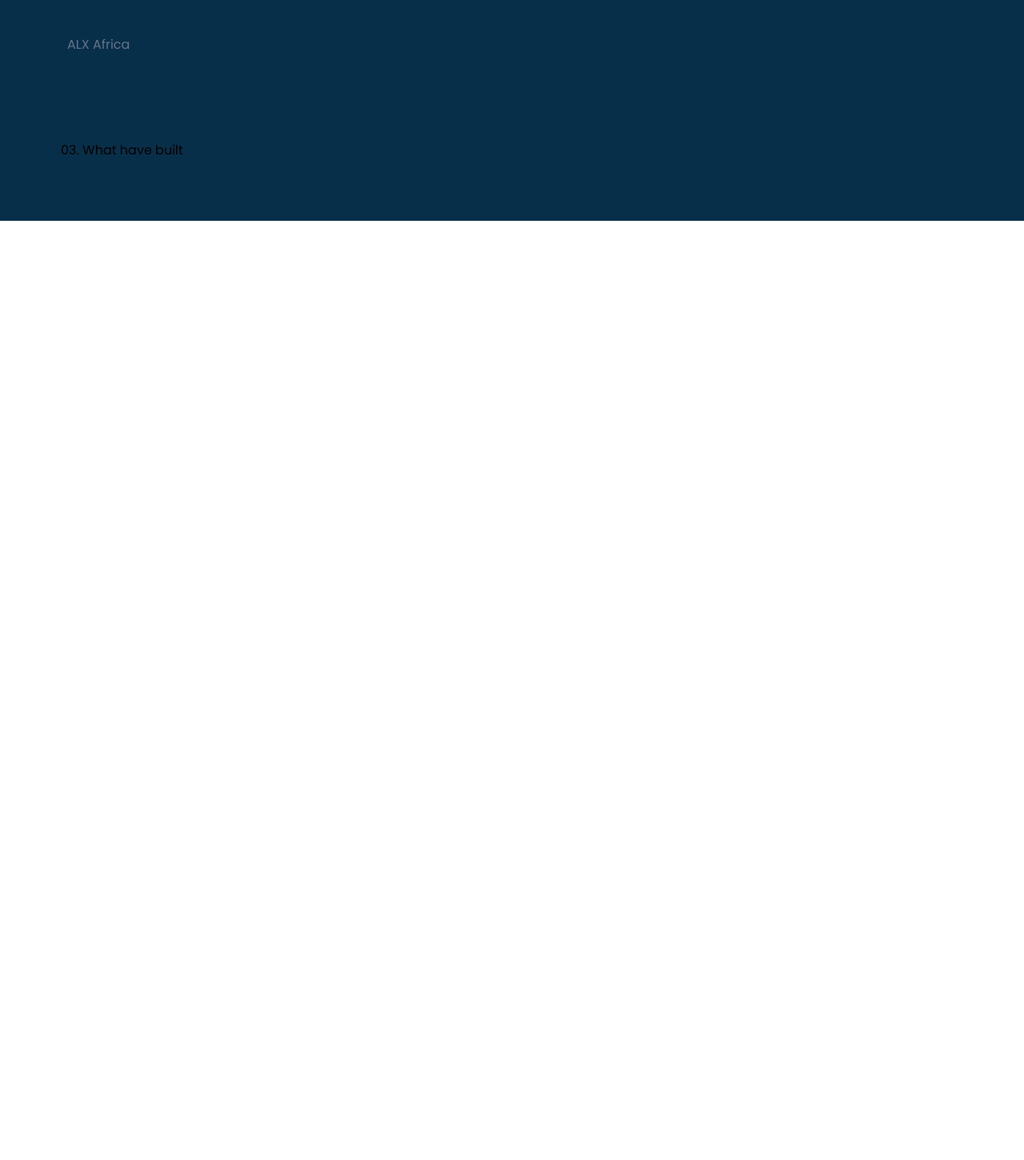
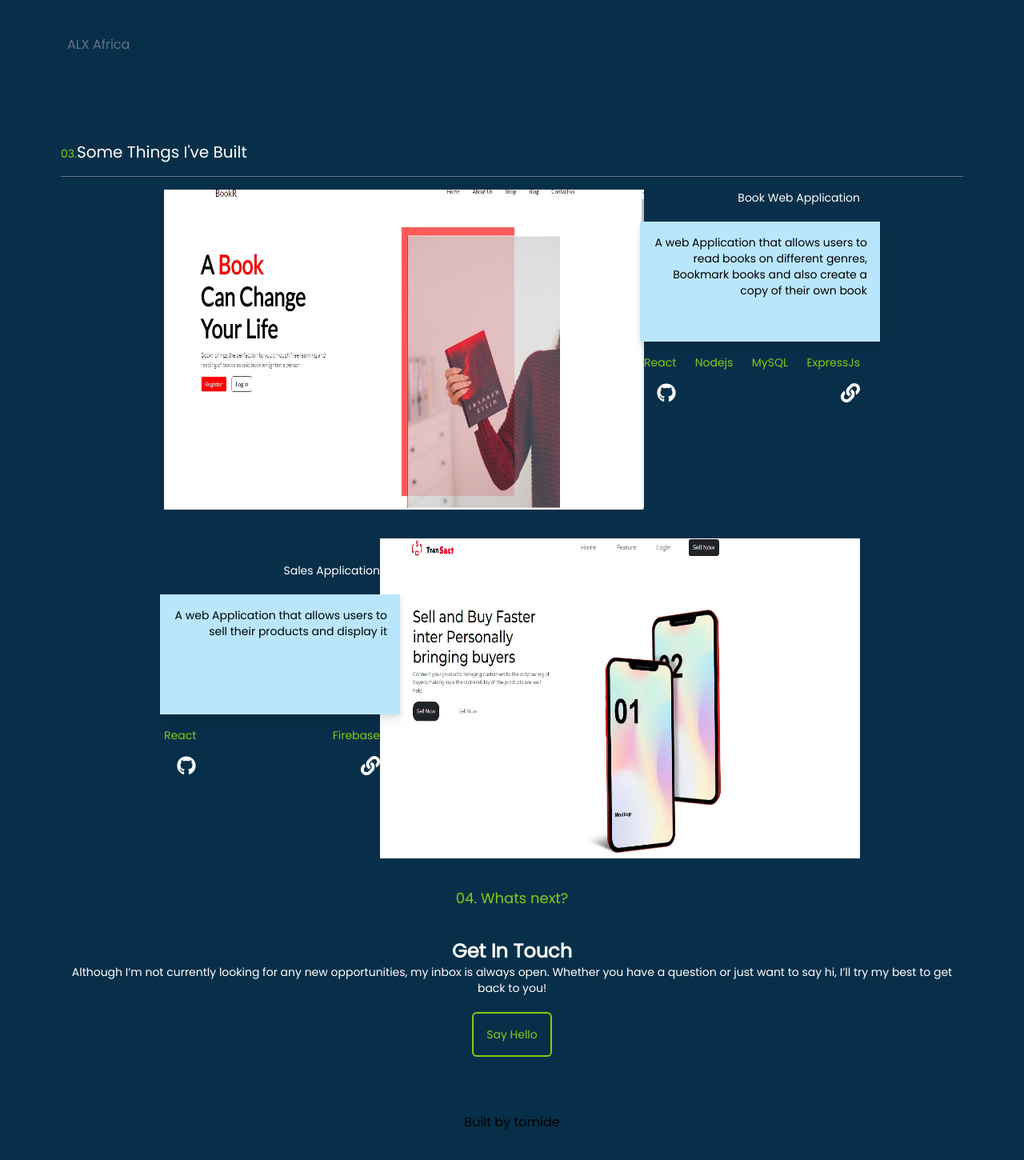
Before and after one commit to Thintalltom/Portfolio, a React (Vite) app in the folder vite-react-app/: page / in a window 1280 px wide. Shown: the part 1439-2889 px from the top of the page at 80% size. Before the commit the page ends 1715 px from the top, so only its background shows below. Built offline with nearby package versions, Linux system fonts and the light colour scheme.

Commit message:
changes made

```diff
--- a/vite-react-app/src/Components/About/About.jsx
+++ b/vite-react-app/src/Components/About/About.jsx
@@ -8,28 +8,28 @@ import NoteWorthy from "../Built/NoteWorthy";
 const About = () => {
   return (
     <div className="xl:flex  2xl:justify-between md: flex-row lg:p-9 mt-4 xs:h-full xs:w-full h-full lg:w-full  xs:mt[-50px] ">
-      <div className="flex xl:hidden  lg:hidden 2xl:mt-[-1000px] md:hidden xs:hidden 2xl:block  ">
+      <div className="flex xl:hidden  lg:hidden 2xl:mt-[200px] w-[300px]  md:hidden xs:hidden 2xl:block  ">
         <a href="https://twitter.com/tomideofGod">
           <BsTwitter className="text-2xl text-lime-500 cursor-pointer hover:text-red-800" />
         </a>
         <a href="https://www.linkedin.com/in/adeyanju-ayotomide-a630551b9/">
-          <BsLinkedin className="text-2xl mt-[40px] text-lime-500 cursor-pointer hover:text-red-800" />
+          <BsLinkedin className="text-2xl 2xl:mt-[20px]  text-lime-500 cursor-pointer hover:text-red-800" />
         </a>
         <a href="https://github.com/Thintalltom">
-          <BsGithub className="text-2xl mt-[40px] text-lime-500 cursor-pointer hover:text-red-800" />
+          <BsGithub className="text-2xl text-lime-500 2xl:mt-[20px] cursor-pointer hover:text-red-800" />
         </a>
         <a href="">
           {" "}
-          <BsInstagram className="text-2xl text-lime-500 mt-[40px] cursor-pointer hover:text-red-800" />
+          <BsInstagram className="text-2xl text-lime-500 2xl:mt-[20px]  cursor-pointer hover:text-red-800" />
 
         </a>
       </div>
-      <div className="md:justify-center  md:mt-16 sm:justify-center md:p-[40px] sm:p-[40px] xs:p-[40px] sm:mt-16">
+      <div className="md:justify-center  md:mt-16 sm:justify-center 2xl:ml-[-40px] md:p-[40px] sm:p-[40px] xs:p-[40px] sm:mt-16">
         <p className="text-lime-500 font-bold">Hi, my name is </p>
-        <h1 className="lg:text-6xl xs:text-3xl font-bold text-slate-900 xs:mt-[-5px] lg:mt-4 md:mt-[30px] md:text-6xl sm:mt-[30px] sm:text-6xl">
+        <h1 className="lg:text-6xl xs:text-3xl font-bold text-slate-900 xs:mt-[5px] lg:mt-4 md:mt-[30px] md:text-6xl sm:mt-[30px] sm:text-6xl">
           Adeyanju Tomide.
         </h1>
-        <h1 className="lg:text-6xl xs:text-3xl xs:mt-[-2px] text-zinc-400 md:font-bold md:mt-[30px] md:text-6xl sm:mt-[30px] sm:text-4xl lg:mt-4 xs:font-bold">
+        <h1 className="lg:text-6xl xs:text-3xl xs:mt-[2px] text-zinc-400 md:font-bold md:mt-[30px] md:text-6xl sm:mt-[30px] sm:text-4xl lg:mt-4 xs:font-bold">
           I build things for the web.
         </h1>
         <h1 className="md:text-sm text-zinc-400 md:font-medium mt-4 xs:font-normal">
@@ -46,9 +46,10 @@ const About = () => {
         <Info />
         <Work />
         <Built />
+        <NoteWorthy />
       </div>
-      <div className="xl:p-9 lg:hidden xl:hidden 2xl:block 2xl:mt-[-1000px]">
-        <p className="xl:rotate-90 md:mt-[200px] xl:top-0 xs:hidden xl:block 2xl:block  xl:ml-[-105px] xl:mr-[-105px] ">
+      <div className="xl:p-9 lg:hidden xl:hidden 2xl:block ">
+        <p className="xl:rotate-90 md:mt-[200px] xl:top-0 xs:hidden xl:block 2xl:block   ">
           adeyanjutomide@gmail.com{" "}
         </p>
       </div>
--- a/vite-react-app/src/Components/Built/Built.jsx
+++ b/vite-react-app/src/Components/Built/Built.jsx
@@ -3,12 +3,80 @@ import Book from "../../assets/BookApp.jpg";
 import Transact from "../../assets/TransactApp.jpg";
 import { FaGithub, FaLink } from "react-icons/fa";
 
-
 const Built = () => {
   return (
     <div className="mt-[100px] ">
-      <h1>03. What have built</h1>
+      <div>
+        <h1 className="font-normal text-white text-2xl xs:text-xl ">
+          {" "}
+          <span className="text-lime-500 text-2xl xs:text-sm">03.</span>Some
+          Things I've Built
+        </h1>
+        <hr className="border-1 border-slate-500 mt-4" />
+      </div>
 
+      <div className="mt-4 md:flex md:justify-center sm:justify-center ">
+        <div className="md:flex md:flex-col md:justify-center sm:justify-center  ">
+          <div className="lg:flex lg:flex-row cursor-pointer xs:flex xs:flex-col md:justify-items-stretch ">
+            <img
+              src={Book}
+              className="w-[600px] h-[400px] xs:hidden sm:hidden lg:block 2xl:block xl:block"
+            />
+            <div className="z-10">
+              <h1 className="text-white xs:text-sm text-right">
+                Book Web Application
+              </h1>
+              <div className="w-[500px] lg:w-[300px] sm:ml-[5px] xs:ml-[5px] md:ml-[-5px] xs:w-full sm:w-full xs:text-sm text-right  md:w-[600px] mt-4 mx-[-25px] drop-shadow-lg h-[150px] p-4 bg-sky-200 md:mt-[20px]">
+                <p>
+                  A web Application that allows users to read books on different
+                  genres, Bookmark books and also create a copy of their own
+                  book
+                </p>
+              </div>
+              <div className="flex justify-between sm:justify-center sm:justify-between xs:text-sm mt-4 ml-2 xs:ml-0 text-lime-500 md:ml-0">
+                <p>React</p>
+                <p>Nodejs </p>
+                <p>MySQL</p>
+                <p>ExpressJs</p>
+              </div>
+
+              <div className="mt-4 ml-4 text-2xl justify-between flex ">
+                <FaGithub className="text-white hover:text-lime-500" />
+                <FaLink className="text-white hover:text-lime-500" />
+              </div>
+            </div>
+          </div>
+
+          <div className="lg:flex lg:flex-row cursor-pointer xs:flex xs:flex-col-reverse lg:flex-row-reverse lg:mt-9 sm:mt-9 ">
+            <img
+              src={Transact}
+              className="w-[600px] h-[400px] xs:hidden sm:hidden lg:block 2xl:block xl:block"
+            />
+            <div className="z-10 xs:mt-[30px]">
+              <h1 className="text-white xs:text-sm text-right">
+                Sales Application
+              </h1>
+              <div className="w-[500px] lg:w-[300px]  xs:text-sm xs:ml-[5px]  sm:ml-[5px] md:ml-[-5px] sm:w-full text-right xs:w-full md:w-[600px] mt-4 mx-[-25px] drop-shadow-lg h-[150px] p-4 bg-sky-200 md:mt-[20px]">
+                <p>
+                  A web Application that allows users to sell their products and display it
+                </p>
+              </div>
+              <div className="flex justify-between xs:text-sm mt-4 ml-2 xs:ml-0 text-lime-500 md:ml-0">
+                <p>React</p>
+                <p>Firebase </p>
+
+              </div>
+
+              <div className="mt-4 ml-4 text-2xl justify-between flex ">
+                <FaGithub className="text-white hover:text-lime-500" />
+                <FaLink className="text-white hover:text-lime-500" />
+              </div>
+            </div>
+          </div>
+
+
+        </div>
+      </div>
     </div>
   );
 };
--- a/vite-react-app/src/Components/Built/NoteWorthy.jsx
+++ b/vite-react-app/src/Components/Built/NoteWorthy.jsx
@@ -2,7 +2,16 @@ import React from 'react'
 
 const NoteWorthy = () => {
   return (
-    <div>NoteWorthy</div>
+    <div className='text-center mt-9'>
+      <p className='text-lime-500 text-lg'> <span>04. </span>Whats next?</p>
+      <p className='text-white text-4xl font-bold mt-9 xs:text-2xl'>Get In Touch</p>
+      <p className='text-white xs:text-sm'>Although I’m not currently looking for any new opportunities, my inbox is always open. Whether you have a question or just want to say hi, I’ll try my best to get back to you!</p>
+    <button className='mt-5  border-2 rounded-md border-lime-500 p-4 hover:drop-shadow-[10px 10px 5px -3px rgba(0,0,0,0.75)] text-sm text-lime-500' >Say Hello</button>
+
+    <div className='mt-[70px]'>
+      <p className='hover:text-lime-500 cursor-pointer'>Built by tomide</p>
+    </div>
+    </div>
   )
 }
 
--- a/vite-react-app/src/Components/Navbar/Navbar.jsx
+++ b/vite-react-app/src/Components/Navbar/Navbar.jsx
@@ -49,7 +49,7 @@ const Navbar = () => {
       </div>
 
       {/*small screen*/}
-      <div className={open ? 'hidden' : `flex-col flex text-center justify-center items-center gap-9 p-4 xs:w-full   xs:h-screen md:h-screen bg-slate-200 absolute top-0 left-0`}>
+      <div className={open ? 'hidden' : `flex-col flex text-center justify-center items-center gap-9 p-4 xs:w-full 2xl:hidden   xs:h-screen md:h-screen bg-slate-200 absolute top-0 left-0`}>
           {list.map((list) => (
               <li className='list-none px-4 cursor-pointer hover:text-sky-700 text-2xl'>{list.title}</li>
           ))}
```
